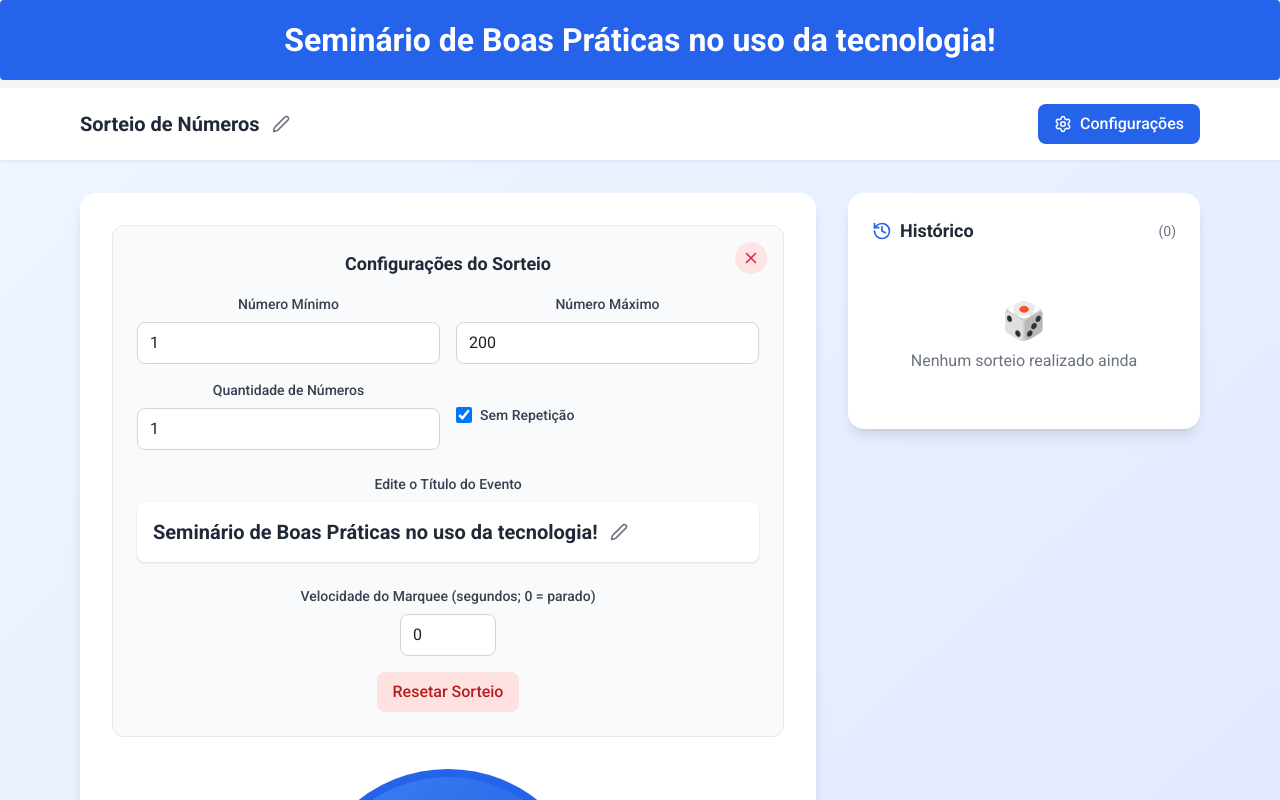
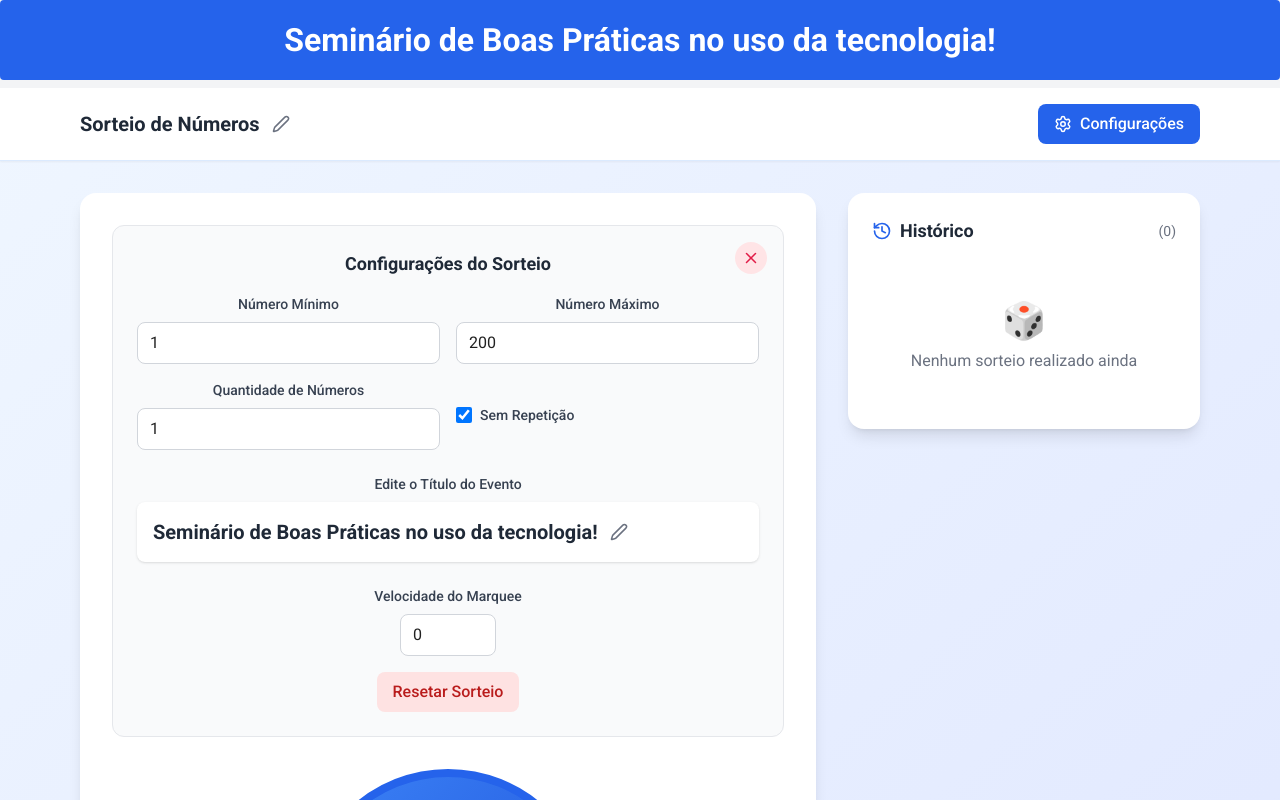
Before and after one commit to Gerson-Santiago/sorteador-online, a React (Vite) app: page / in a window 1280 px wide. Both pictures are taken after a click on the button "Configurações". Shown: the top 800 px of the page. Built offline with nearby package versions, Linux system fonts and the light colour scheme.

Commit message:
Simplificando as Configurações do Marquee

```diff
--- a/src/features/sorteio/SorteioConfig.jsx
+++ b/src/features/sorteio/SorteioConfig.jsx
@@ -114,7 +114,7 @@ export default function SorteioConfig({
             {/* Campo para editar a velocidade do marquee */}
             <div className="mt-6">
                 <label className="block text-sm font-medium text-gray-700 mb-2">
-                    Velocidade do Marquee (segundos; 0 = parado)
+                    Velocidade do Marquee
                 </label>
                 <input
                     type="number"
```
